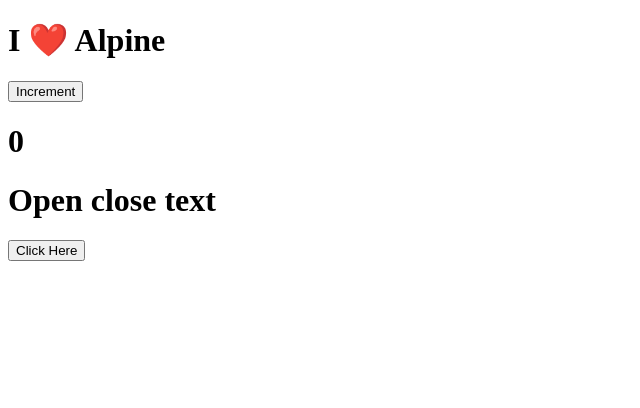
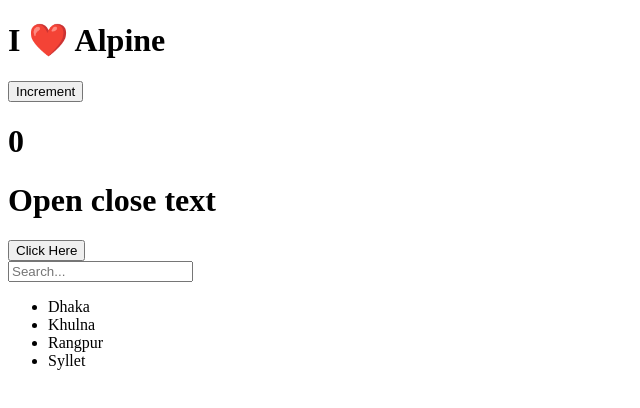
Before and after one commit to fahimahammed/explore-alphine-js, a plain HTML site: page index.html in a window 1280 px wide. Shown: the whole page, without its empty margins (0-640 px from the left). Drawn offline with nearby package versions, Linux system fonts and the light colour scheme.

Commit message:
alphine js

```diff
--- a/index.html
+++ b/index.html
@@ -21,5 +21,27 @@
             <p x-show="open" x-on:click.outside="open = false">Lorem ipsum dolor sit amet consectetur adipisicing elit. Inventore quae unde omnis error molestiae ipsam!</p>
         </div>
     </div>
+
+    <div
+    x-data="{
+        search: '',
+
+        items: ['Dhaka', 'Khulna', 'Rangpur', 'Syllet'],
+
+        get filteredItems() {
+            return this.items.filter(
+                i => i.startsWith(this.search)
+            )
+        }
+    }"
+>
+    <input x-model="search" placeholder="Search...">
+
+    <ul>
+        <template x-for="item in filteredItems" :key="item">
+            <li x-text="item"></li>
+        </template>
+    </ul>
+</div>
 </body>
 </html>
```
